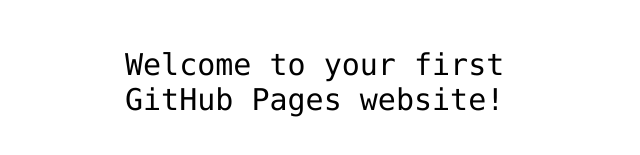
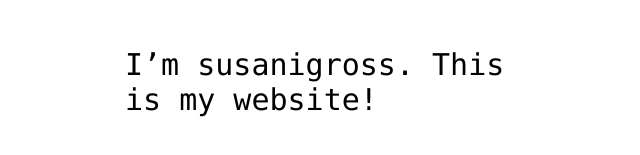
Before and after one commit to susanigross/hello-world, a plain HTML site: page index.html in a window 1280 px wide. Shown: the part 341-496 px from the top of the page, without its empty margins (315-955 px from the left). Drawn offline with Linux system fonts and the light colour scheme.

Commit message:
Update index.html
Updated username

```diff
--- a/index.html
+++ b/index.html
@@ -11,8 +11,7 @@
 
 <img src="https://octodex.github.com/images/daftpunktocat-thomas.gif" id="octocat" alt="octocat-gif" />
 
-<!-- Change this code here by copy and pasting your template on line 15 -->
-<p>Welcome to your first GitHub Pages website!</p>
+<p> I’m susanigross. This is my website!</p>
 
 </body>
 </html>
```
